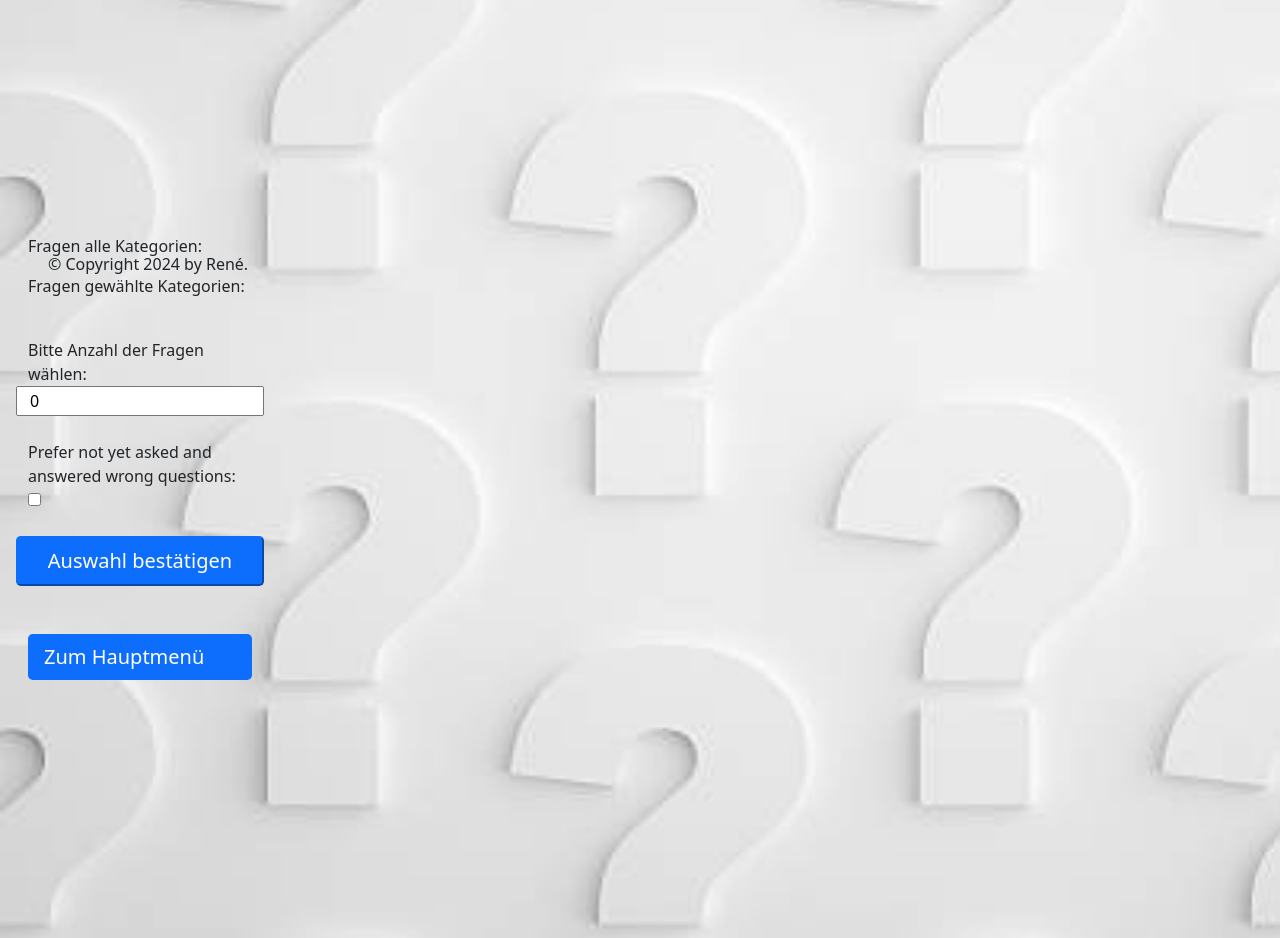
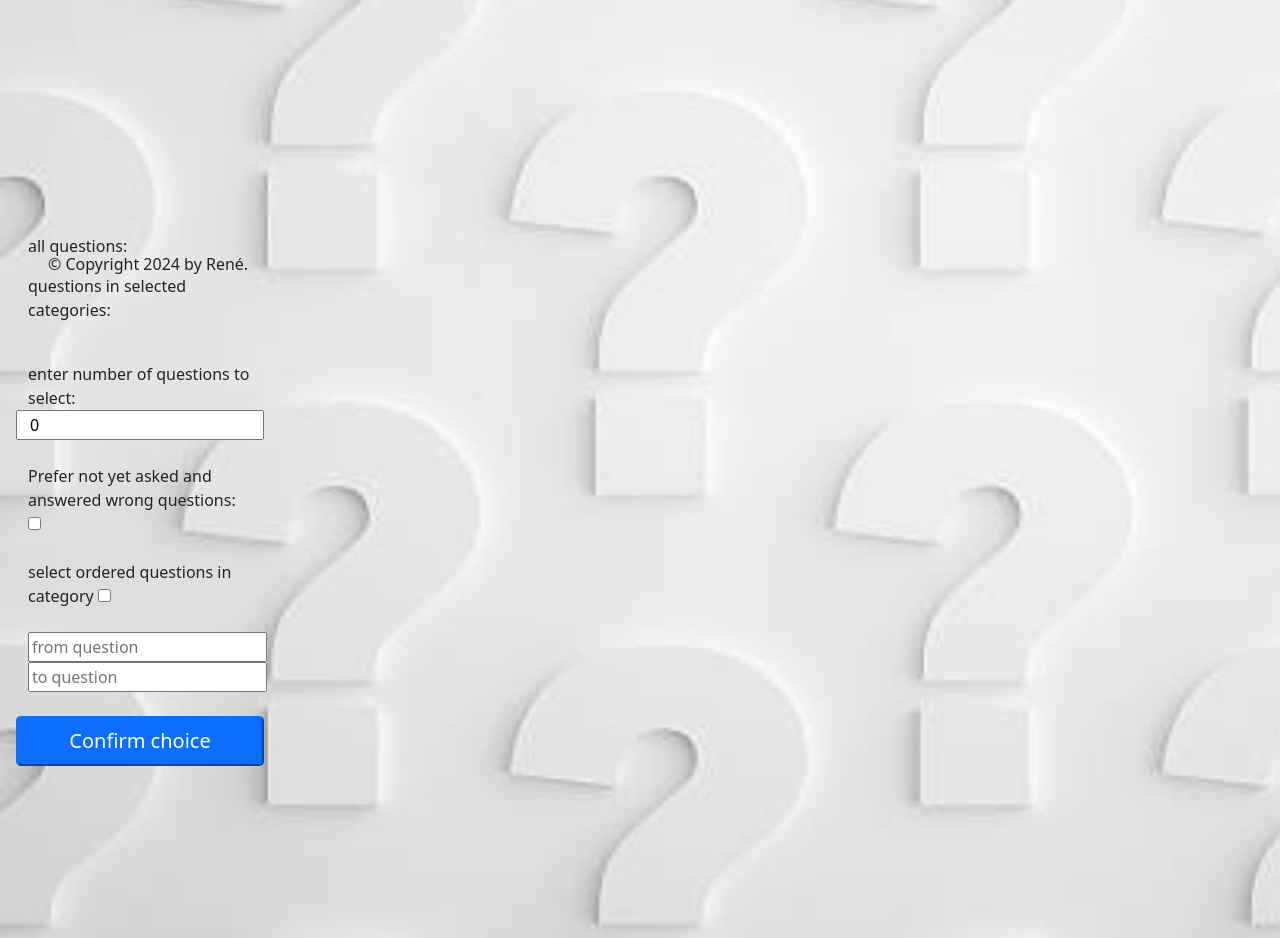
Before and after one commit to Claptrap3004/AbfrageProgramm, a PHP site: template App/view/quiz/selectQuestions.html.twig in a window 1280 px wide. Shown: the part 524-1462 px from the top of the page. Run offline with PHP 8.4, Linux system fonts and the light colour scheme; the template is opened without the code that fills it: most values are stand-ins (such as "Sample title", 1, 10 or a date in 2020); some libraries are stand-ins or nearby versions.

Commit message:
fixed bug

```diff
--- a/App/Model/RangeQuestionSelector.php
+++ b/App/Model/RangeQuestionSelector.php
@@ -11,9 +11,9 @@ class RangeQuestionSelector implements CanSelectQuestions
         if (count($categoryIds) !== 1) return [];
         $questionPool = KindOf::QUESTION->getDBHandler()->findAll(Filters::CATEGORY->createArray($categoryIds));
         $end = $startIndex + $numberOfQuestions;
-        if ($end > count($questionPool)-1) $end = count($questionPool)-1;
+        if ($end > (count($questionPool)-1)) $end = count($questionPool)-1;
         for ($i = $startIndex; $i <= $end; $i++) {
-            $questions[] = $questionPool[$i]['id'];
+            $questions[] = (int)$questionPool[$i]['id'];
         }
         return $questions;
     }
--- a/App/view/quiz/selectQuestions.html.twig
+++ b/App/view/quiz/selectQuestions.html.twig
@@ -57,28 +57,44 @@
 {% endblock %}
 {% block contentright %}
     <div class="row text-black p-2 m-2">
-        <p>Fragen alle Kategorien: <br><span id="maxQuestionsAll"></span></p><br>
-        <p>Fragen gewählte Kategorien: <br><span id="maxQuestionsSelected"></span></p><br>
+        <p>all questions: <span id="maxQuestionsAll"></span></p>
+        <p>questions in selected categories: <span id="maxQuestionsSelected"></span></p>
     </div>
     <div class="row text-black p-2 m-2">
-        <label for="currentVal"> Bitte Anzahl der Fragen wählen: <br></label><input type="number" id="currentVal"
+        <label for="currentVal"> enter number of questions to select: </label><input type="number" id="currentVal"
                                                                                     name="range" value="0">
     </div>
-
     <div class="row text-black p-2 m-2">
         <label>Prefer not yet asked and answered wrong questions:
             <input type="checkbox" name="prefered" value="1">
         </label>
     </div>
+
+    <div class="row text-black p-2 m-2" id="alternativeOptionCheckBox">
+        <label>
+            select ordered questions in category
+            <input type="checkbox" name="chooseAlt" id="chooseAlternativeOption">
+        </label>
+    </div>
+    <div class="row text-black p-2 m-2" id="alternativeOption">
+        <label>
+            <input class="alternativeOptionInput" type="number" name="startQuestion" id="startQuestion" placeholder="from question">
+        </label>
+        <label>
+            <input class="alternativeOptionInput" type="number" name="endQuestion" id="endQuestion" placeholder="to question">
+        </label>
+
+    </div>
+
     <div class="row text-black p-2 m-2">
-        <button type="submit" class="btn-lg btn-primary">Auswahl bestätigen</button>
+        <button type="submit" class="btn-lg btn-primary">Confirm choice</button>
     </div>
 
 
     <div class="row text-black p-2 m-2"></div>
     <div class="row text-black p-2 m-2">
         <a href="/index">
-            <label style="width: 100%" class="btn-lg btn-primary">Zum Hauptmenü</label>
+            <label style="width: 100%" class="btn-lg btn-primary">back</label>
         </a>
     </div>
 {% endblock %}
```
Also changed, not shown: App/Controller/QuizQuestionController.php (+18 -8 lines), public/assets/js/answerQuestion.js, public/assets/js/base.js, public/assets/js/login.js, public/assets/js/selectQuestions.js.
